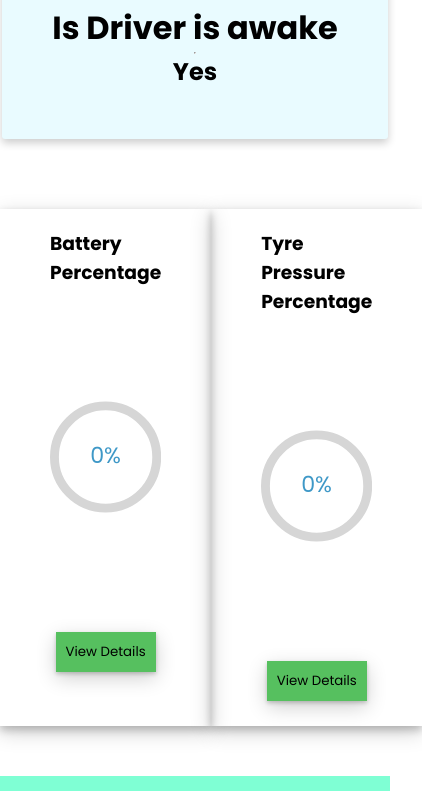
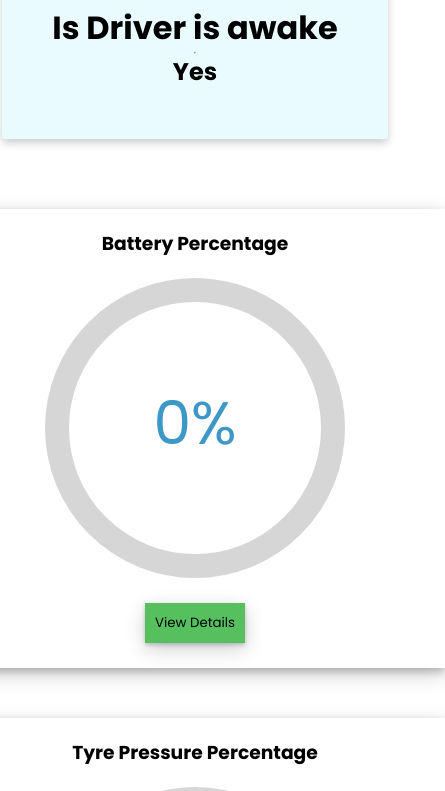
Before and after one commit to danielandrose/AnalogDevices, a React (Vite) app: page / in a window 390 px wide. Shown: the part 940-1731 px from the top of the page, 445 px wide, since content can reach past the window. Built offline with nearby package versions, Linux system fonts and the light colour scheme; no server answers.

Commit message:
syle changes added

```diff
--- a/src/cssFiles/Monitor.css
+++ b/src/cssFiles/Monitor.css
@@ -10,7 +10,6 @@
     justify-content: space-around;
     width:100vw;
     padding: 70px 0px 50px 0px;
-    justify-content:space-around;
 }
 
 .driver-awake{
@@ -55,3 +54,15 @@ span{
     height: 300px;
     width: 200px;
 }
+
+
+@media only screen and (max-width:950px){
+    .sub-monitor{
+        display:flex;
+        flex-direction: column;
+        width:500px;
+    }
+    .battery{
+        margin-bottom: 50px;
+    }
+}
```
